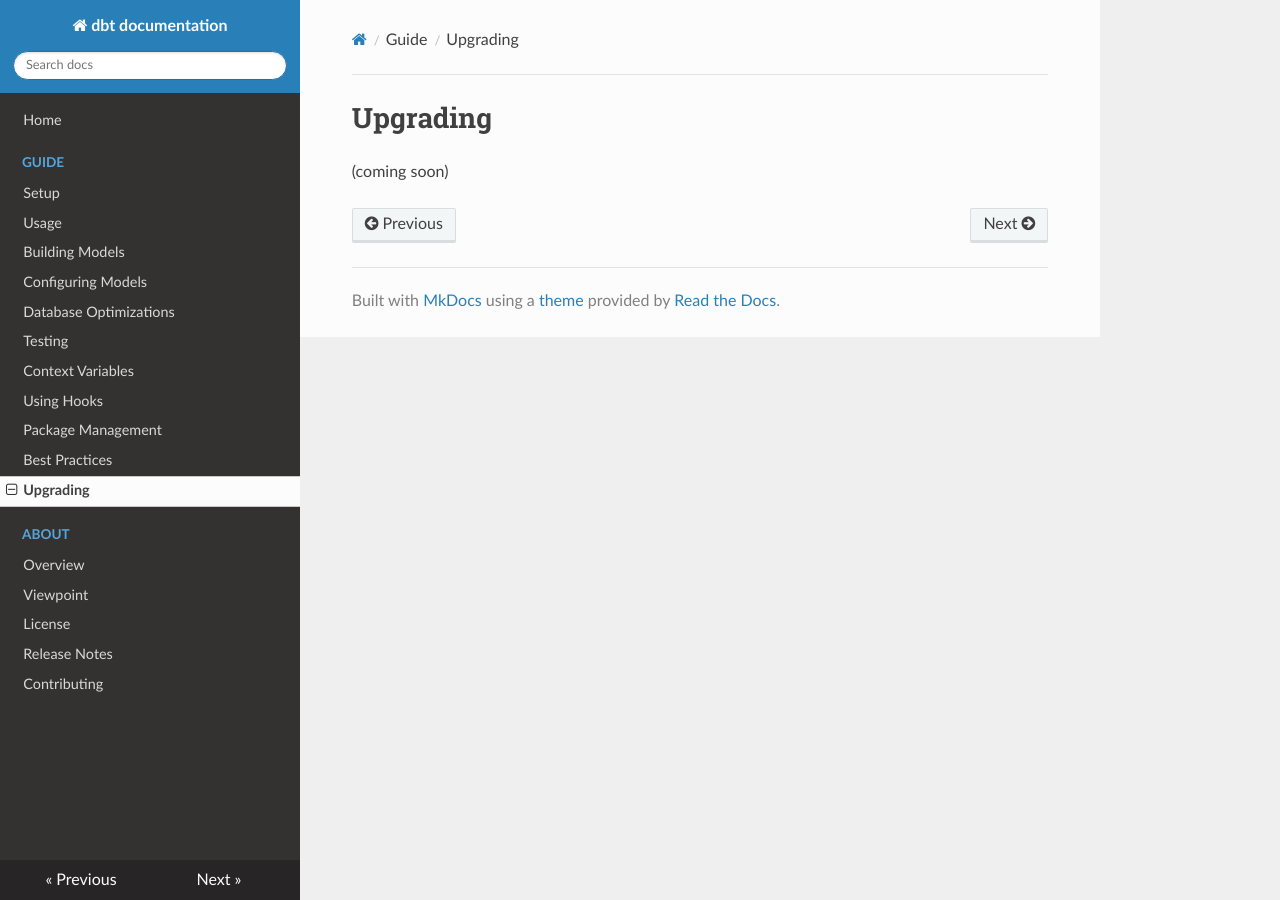
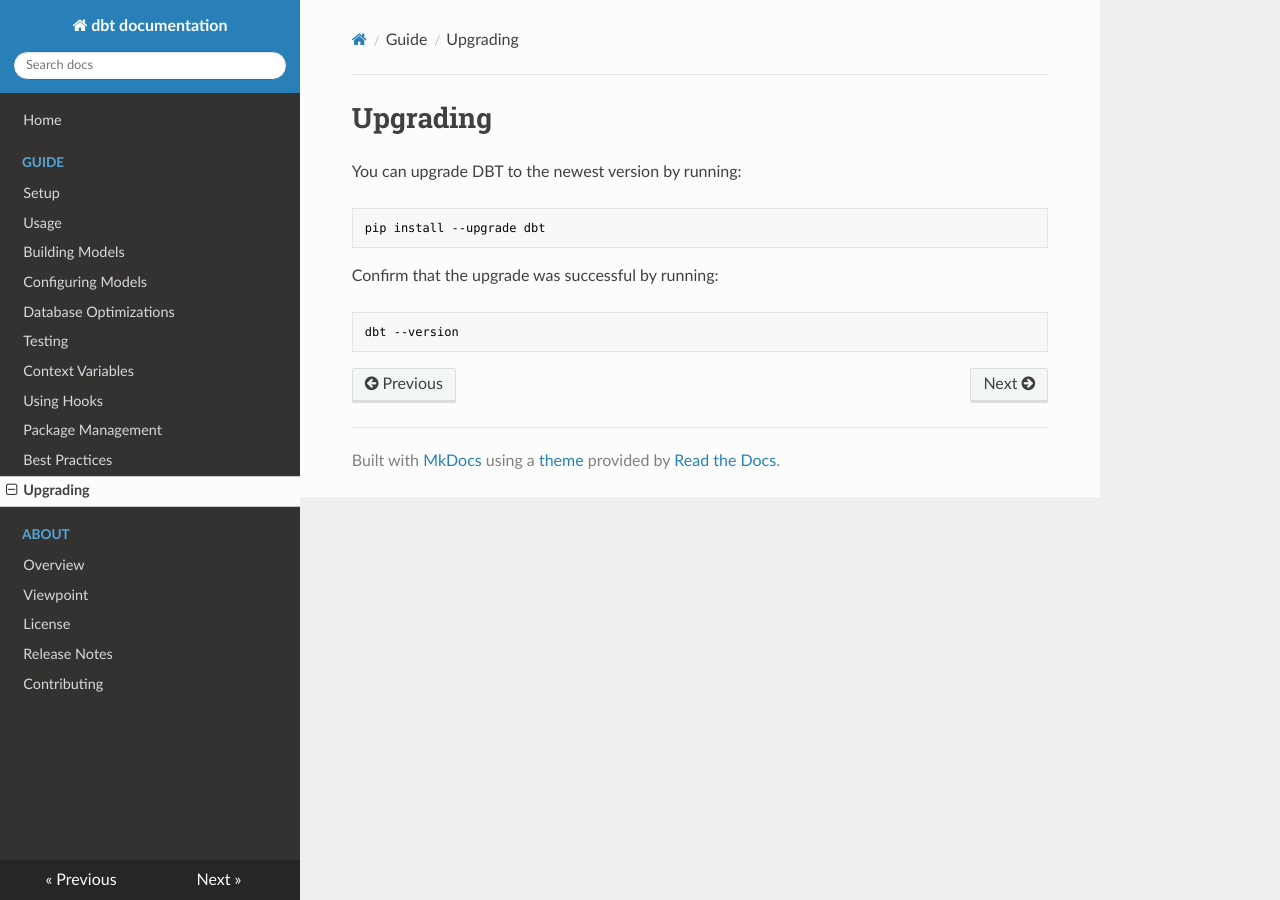
Before and after one commit to RayMarquina/dbt_project, an MkDocs documentation site: the page built from docs/guide/upgrading.md, in a window 1280 px wide. Built offline with MkDocs 1.6.1, drawn with Linux system fonts in a browser that asks for light colours; nearby versions of some CDN libraries; old or Windows-style settings are respelled for this version of MkDocs.

Commit message:
add upgrading docs

````diff
--- a/docs/guide/upgrading.md
+++ b/docs/guide/upgrading.md
@@ -1,3 +1,13 @@
 # Upgrading
 
-(coming soon)
+You can upgrade DBT to the newest version by running:
+
+```bash
+pip install --upgrade dbt
+```
+
+Confirm that the upgrade was successful by running:
+
+```bash
+dbt --version
+```
````
